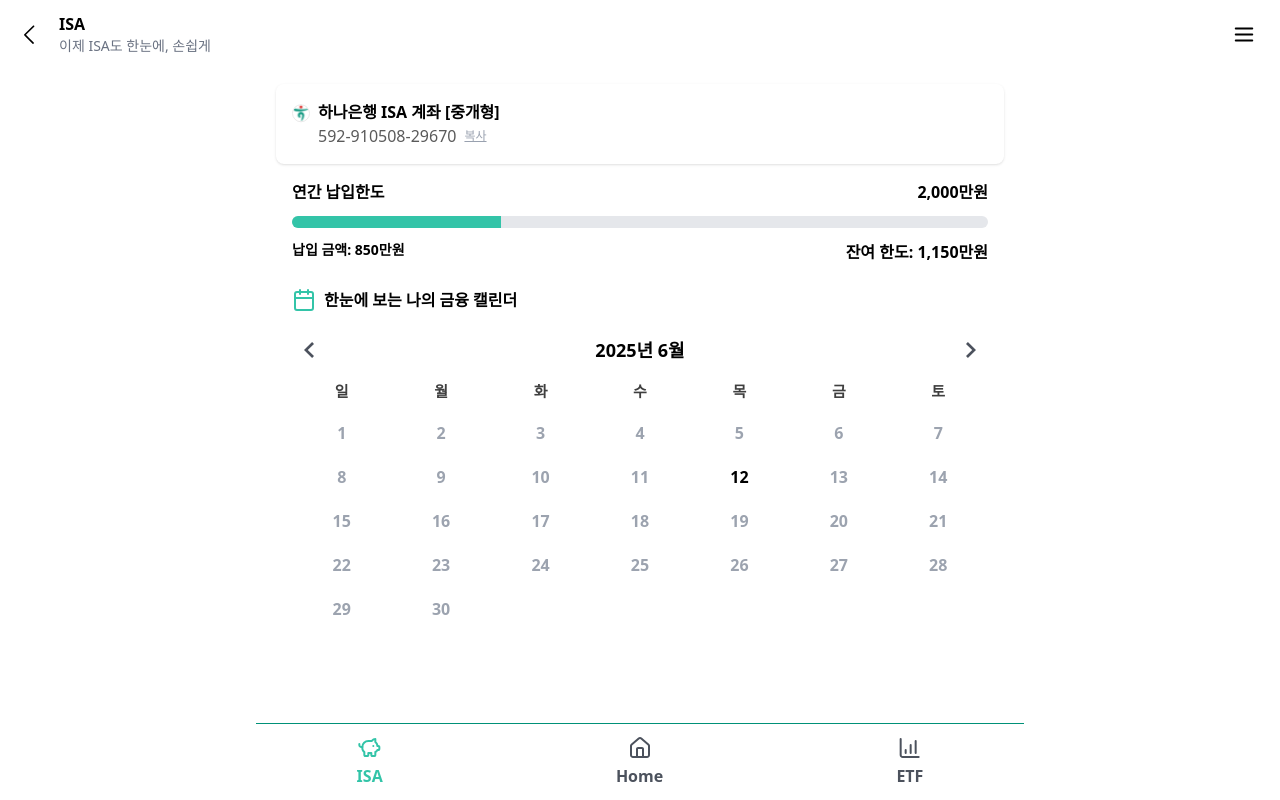
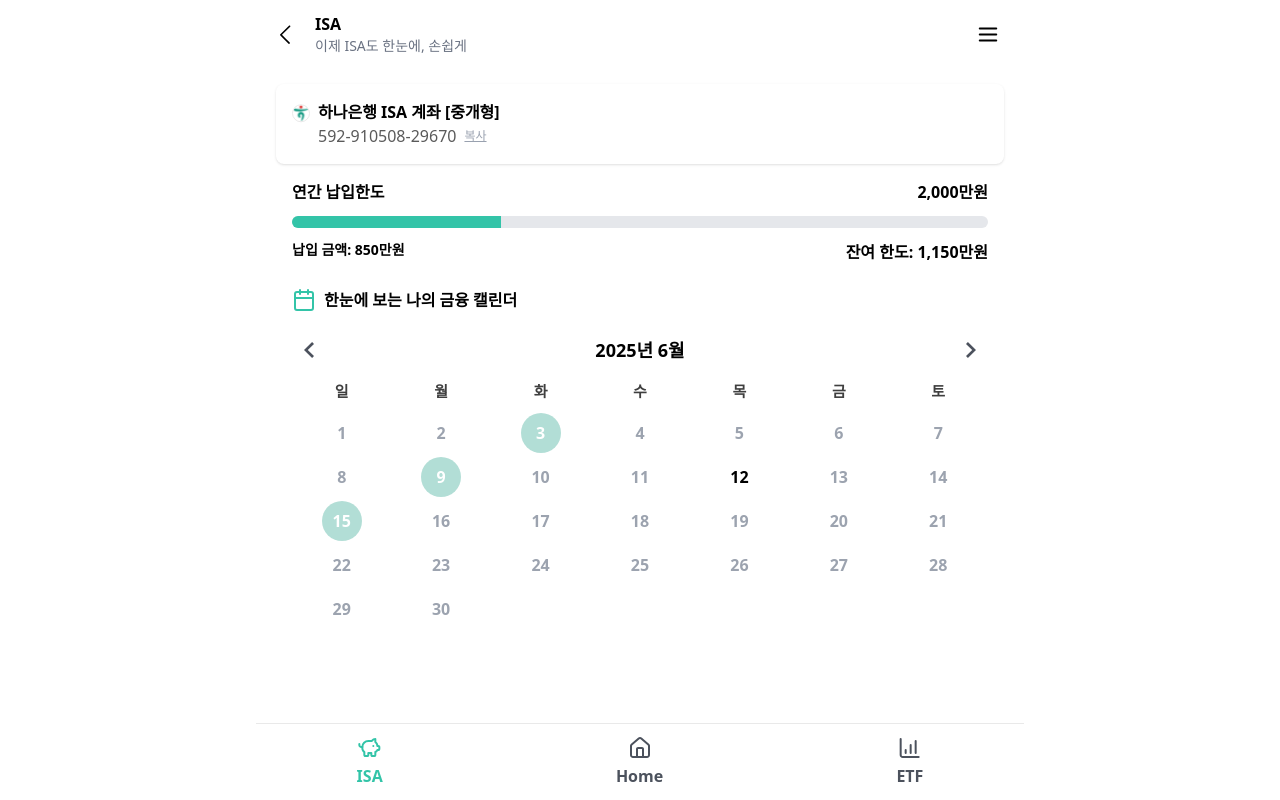
Before and after one commit to jjinleee/ISAID, a Next.js app: page /isa in a window 1280 px wide. Built offline with nearby package versions, Linux system fonts and the light colour scheme.

Commit message:
style: 거래기록 있는 날짜 하이라이팅 스타일 적용 (#20)

```diff
--- a/app/(routes)/isa/_components/calendar.tsx
+++ b/app/(routes)/isa/_components/calendar.tsx
@@ -11,6 +11,18 @@
   const today = new Date();
   const [selected, setSelected] = useState<Date | undefined>();
 
+  const transactionDates = [
+    new Date(2025, 5, 3), // 6월 3일
+    new Date(2025, 5, 9), // 6월 9일
+    new Date(2025, 5, 15), // 6월 15일
+  ];
+
+  const transactionData: Record<string, string[]> = {
+    '2025-06-03': ['ISA 입금 500,000원'],
+    '2025-06-09': ['매수 - 삼성전자 10주'],
+    '2025-06-15': ['매도 - LG화학 5주'],
+  };
+
   return (
     <div className='flex flex-col mt-3'>
       <div className='flex gap-2 mb-4'>
@@ -23,21 +35,17 @@
           selected={selected}
           onSelect={setSelected}
           defaultMonth={today}
-          modifiers={{ today }}
           locale={ko}
           navLayout='around'
           animate
           formatters={{
             formatCaption: (date) => format(date, 'yyyy년 M월', { locale: ko }),
           }}
-          className='w-full'
-          classNames={{
-            /* ② 네비게이션 래퍼 재정의: 가운데 정렬 + 4px 간격 */
-            nav: 'flex items-center justify-center gap-1',
-
-            /* 필요하면 화살표·캡션에 추가 스타일 */
-            nav_button: 'p-1 rounded hover:bg-gray-100',
-            caption_label: 'font-semibold mx-1',
+          modifiers={{
+            hasTransaction: transactionDates,
+          }}
+          modifiersClassNames={{
+            hasTransaction: 'rdp-day_hasTx',
           }}
         />
       </div>
--- a/app/globals.css
+++ b/app/globals.css
@@ -217,7 +217,8 @@
 
 .rdp-day_button {
   margin: 0 auto !important;
-
+  width: 40px !important;
+  height: 40px !important;
   display: flex !important;
   justify-content: center !important;
   align-items: center !important;
@@ -237,3 +238,54 @@
   background-color: rgba(0, 145, 120, 1) !important;
   color: #ffffff !important;
 }
+
+/* 선택 + 거래가 겹칠 때도 동일하게 유지 */
+.rdp-day_selected.rdp-day_hasTx .rdp-day_button {
+  background-color: rgba(0, 145, 120, 1);
+  color: #ffffff;
+}
+
+/* 거래 ‘만’ 있는 날짜  ─ 선택되지 않았을 때만 연초록 */
+.rdp-day_hasTx:not(.rdp-selected) .rdp-day_button {
+  background-color: rgba(0, 145, 120, 0.3) !important; /* 연초록 */
+  color: #000 !important;
+}
+
+/* 선택된 날짜  ─ (거래 여부와 무관) 진초록 + 흰 글씨 */
+.rdp-selected .rdp-day_button {
+  background-color: rgba(0, 145, 120, 1) !important; /* 진초록 */
+  color: #fff !important;
+  border: none !important;
+  outline: none !important;
+  box-shadow: none !important;
+}
+
+/* 선택 + 거래 겹칠 때 진한 초록색 */
+.rdp-day_selected.rdp-day_hasTx .rdp-day_button {
+  background-color: rgba(0, 145, 120, 1) !important;
+  color: #ffffff !important;
+}
+
+/* 거래 + 오늘인 경우 → 글씨 검정색 */
+.rdp-day_hasTx.rdp-today:not(.rdp-selected) .rdp-day_button {
+  background-color: rgba(0, 145, 120, 0.3) !important;
+  color: #000000 !important;
+}
+
+/* 거래는 있지만 오늘은 아닌 경우 → 연초록 + 흰 글씨 */
+.rdp-day_hasTx:not(.rdp-today):not(.rdp-selected) .rdp-day_button {
+  background-color: rgba(0, 145, 120, 0.3) !important;
+  color: #ffffff !important;
+}
+
+/* 선택 + 거래 → 진초록 + 흰 글씨 */
+.rdp-day_selected.rdp-day_hasTx .rdp-day_button {
+  background-color: rgba(0, 145, 120, 1) !important;
+  color: #ffffff !important;
+}
+
+/* 단순 선택 (거래 없어도) → 진초록 + 흰 글씨 */
+.rdp-selected .rdp-day_button {
+  background-color: rgba(0, 145, 120, 1) !important;
+  color: #ffffff !important;
+}
--- a/components/bottom-bar/index.tsx
+++ b/components/bottom-bar/index.tsx
@@ -27,7 +27,7 @@
       fixed bottom-0 inset-x-0
       mx-auto max-w-[768px] w-full
       flex justify-around space-x-8 items-center
-      border-t border-t-hana-green bg-white
+      border-t-[1.5px] border-t-gray-2 bg-white
       z-50
       '
     >
--- a/components/header-bar/page-header.tsx
+++ b/components/header-bar/page-header.tsx
@@ -17,7 +17,10 @@
   const closeSidebar = () => setSidebarOpen(false);
 
   return (
-    <div className='fixed top-0 left-0 w-full z-50'>
+    <div
+      className='fixed top-0 left-0 z-50 inset-x-0
+      mx-auto max-w-[768px] w-full'
+    >
       {pathname === '/login' || pathname === '/register' ? null : pathname ===
         '/' ? (
         <MainHeader
```
